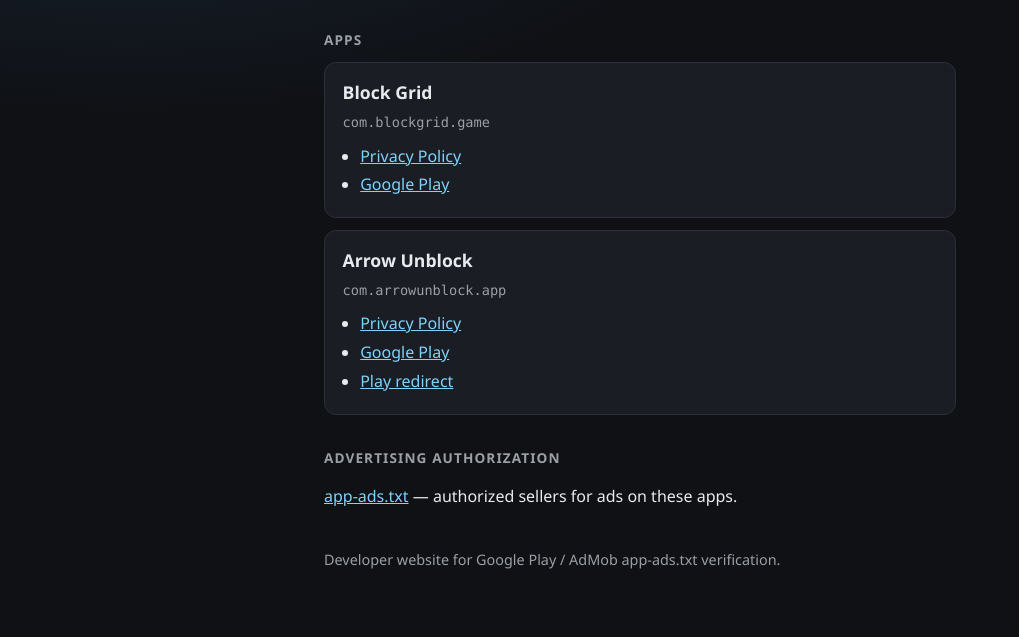
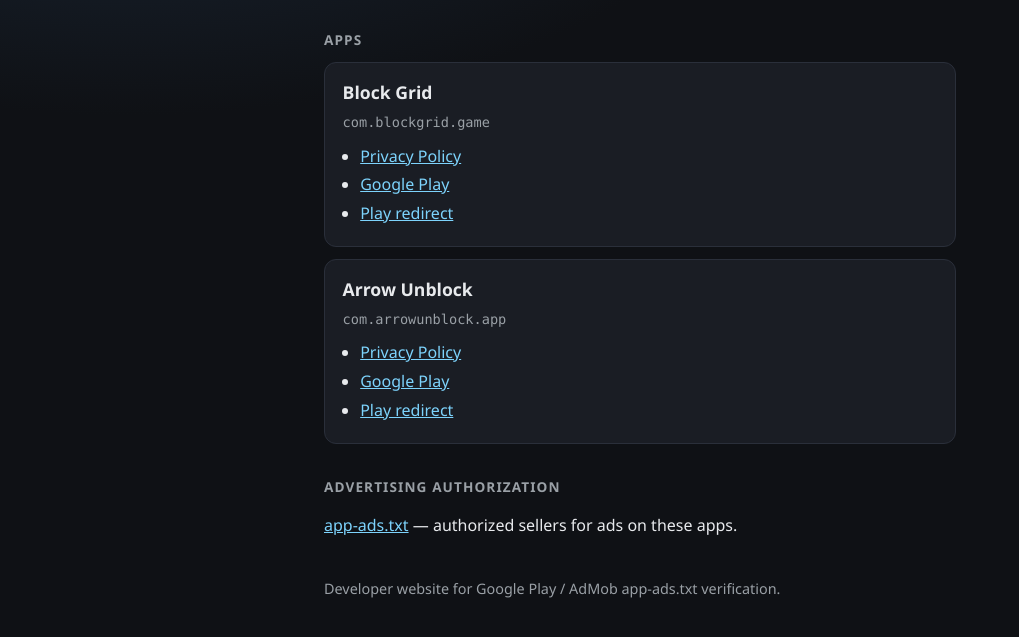
Before and after one commit to sqhammad/sqhammad.github.io, a plain HTML site: page index.html in a window 1280 px wide. Shown: the part 135-772 px from the top of the page, without its empty margins (0-1019 px from the left). Drawn offline with Linux system fonts and the light colour scheme.

Commit message:
Link Block Grid Play redirect from developer home

```diff
--- a/index.html
+++ b/index.html
@@ -83,6 +83,7 @@
       <ul>
         <li><a href="https://sqhammad.github.io/blockgrid-privacy-policy/">Privacy Policy</a></li>
         <li><a href="https://play.google.com/store/apps/details?id=com.blockgrid.game">Google Play</a></li>
+        <li><a href="/block-grid/">Play redirect</a></li>
       </ul>
     </section>
 
```
